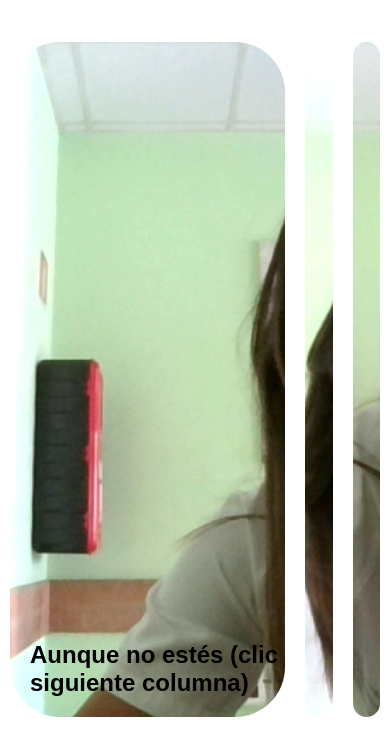
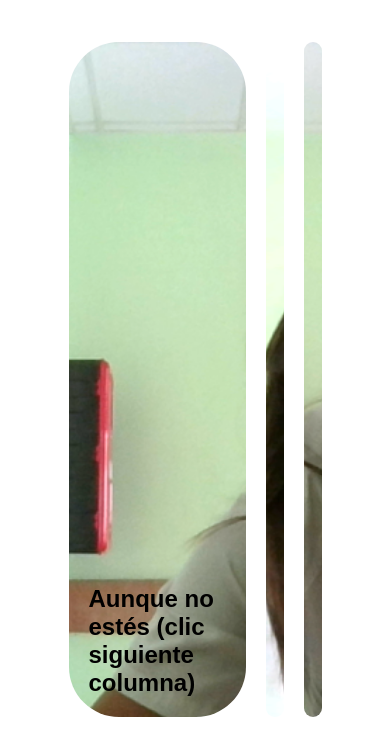
Before and after one commit to blanquiaraujo/Enneper, a PHP site: page /mariavinci/entontuscartitas/index.html in a window 390 px wide; the page is wider, and only the part inside the window is pictured. Shown: the top 756 px of that part. Run offline with PHP 8.4, Linux system fonts and the light colour scheme; some web fonts are replaced.

Commit message:
Add files via upload

```diff
--- a/mariavinci/entontuscartitas/style.css
+++ b/mariavinci/entontuscartitas/style.css
@@ -16,7 +16,7 @@ body {
 
 .container {
   display: flex;
-  width: 90vw;
+  width: 70vw;/* 90vw */
 }
 
 .panel {
@@ -54,7 +54,7 @@ body {
 
 @media (max-width: 480px) {
   .container {
-    width: 100vw;
+    width: 70vw; /* 100vw*/
   }
 
   .panel:nth-of-type(4),
```
